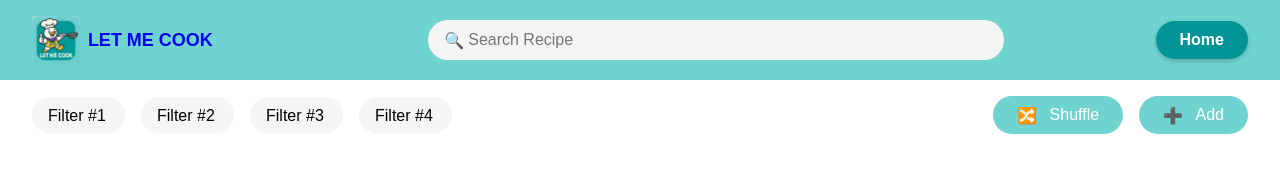
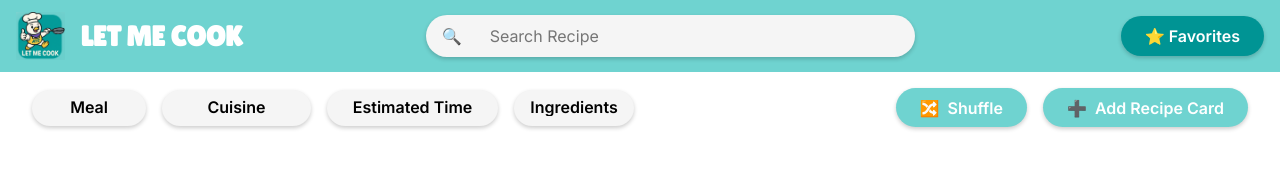
Before and after one commit to cse110-sp25-group8/final-project, a website: page index.html in a window 1280 px wide. Drawn offline with Linux system fonts and the light colour scheme.

Commit message:
added styling

```diff
--- a/css/index.css
+++ b/css/index.css
@@ -1,3 +1,6 @@
+@import url('https://fonts.googleapis.com/css2?family=Inter:ital,opsz,wght@0,14..32,100..900;1,14..32,100..900&display=swap');
+@import url('https://fonts.googleapis.com/css2?family=Lilita+One&display=swap');
+
 :root {
     --color-background: #ffffff;
     --color-accent: #00b8b8;
@@ -5,12 +8,16 @@
     --color-text: #000000;
     --font-sm: 0.875rem;
     --font-md: 1rem;
-    --font-lg: 1.125rem;
+    --font-lg: 1.75rem;
   }
+
 
   body {
     margin: 0;
     font-family: Arial, sans-serif;
+    font-optical-sizing: auto;
+    font-weight: bold;
+    font-style: normal;
     background: var(--color-background);
     color: var(--color-text);
   }
@@ -20,7 +27,7 @@
     align-items: center;
     justify-content: space-between;
     background: var(--color-accent-light);
-    padding: 1rem 2rem;
+    padding: 0.75rem 1rem;
   }
 
   .logo-section {
@@ -31,18 +38,20 @@
 
   .logo-section img {
     height: 3rem;
-    margin-right: 0.5rem;
+    margin-right: 1rem;
   }
 
   .logo-section span {
     font-size: var(--font-lg);
-    font-weight: bold;
+    font-family: "Lilita One", sans-serif;
+    color: white;
+
   }
   .search-bar {
     position: relative;
     flex: 1;
     max-width: 40vw;
-    margin: 0 2rem;
+    margin: 0 rem;
   }
 
   .search-bar::before {
@@ -56,26 +65,33 @@
   }
 
   .search-bar input {
-    width: 100%;
-    padding: 0.7rem 1.5rem 0.7rem 2.5rem;
+    width: 80%;
+    padding: 0.7rem 1rem 0.7rem 4rem;
     border: none;
     border-radius: 999px;
+    font-family: 'Inter', sans-serif;
     font-size: var(--font-md);
     background-color: #f5f5f5;
+    box-shadow: 0 2px 4px rgba(0, 0, 0, 0.2);
   }
 
-  .button-home {
+  .btn-favorite {
     background-color: #009494;
     color: white;
     padding: 0.6rem 1.5rem;
     border: none;
     border-radius: 999px;
-    font-weight: bold;
+    font-family: 'Inter', sans-serif;
+    font-weight: 600;
     font-size: var(--font-md);
     box-shadow: 0 2px 4px rgba(0, 0, 0, 0.2);
     cursor: pointer;
   }
 
+  .btn-favorite::before {
+    content: "⭐ ";
+    font-size: var(--font-md);
+  }
 
   .sub-nav {
     display: flex;
@@ -95,8 +111,12 @@
   .btn-filter {
     padding: 0.6rem 1rem;
     background-color: #f5f5f5;
+    text-align: center;
     border: none;
     border-radius: 999px;
+    box-shadow: 0 2px 4px rgba(0, 0, 0, 0.2);
+    font-family: 'Inter', sans-serif;
+    font-weight: 600;
     font-size: var(--font-md);
     cursor: pointer;
     appearance: none;
@@ -116,19 +136,24 @@
     color: white;
     border: none;
     border-radius: 999px;
+    box-shadow: 0 2px 4px rgba(0, 0, 0, 0.2);
     padding: 0.6rem 1.5rem;
+    font-family: 'Inter', sans-serif;
+    font-weight: 600;
     font-size: var(--font-md);
     cursor: pointer;
   }
 
   .btn-shuffle::before {
-    content: "🔀 ";
+    content: "🔀";
     font-size: var(--font-md);
     vertical-align: middle;
   }
 
   .btn-add::before {
-    content: "➕ ";
+    content: "➕";
+    font-family: 'Inter', sans-serif;
+    font-weight: 600;
     font-size: var(--font-md);
     vertical-align: middle;
   }
--- a/index.html
+++ b/index.html
@@ -3,6 +3,7 @@
 <head>
   <meta charset="UTF-8" />
   <meta name="viewport" content="width=device-width, initial-scale=1.0"/>
+  <link href='https://fonts.googleapis.com/css?family=Montserrat' rel='stylesheet'>
   <title>Let Me Cook - Home</title>
   <link rel="stylesheet" href="css/index.css">
 </head>
@@ -12,7 +13,7 @@
             <!-- Top navigation bar containing logo, search, and favorite button -->
             <nav class="top-nav">
                 <a href="/" class="logo-section">
-                    <img src="recipe.png" alt="Logo" />
+                    <img src="icons\recipe.png" alt="Logo" />
                     <span>LET ME COOK</span>
                 </a>
 
@@ -20,7 +21,7 @@
                     <input type="text" placeholder="Search Recipe" />
                   </div>
 
-                <button class="button-home" type="button">Home</button>
+                <button class="btn-favorite" type="button">Favorites</button>
             </nav>
 
 
@@ -29,34 +30,39 @@
                 <ul class="filters">
                     <li>
                         <select class="btn-filter" name="filter1">
-                            <option disabled selected>Filter #1</option>
-                            <option>Option 1</option>
-                            <option>Option 2</option>
-                            <option>Option 3</option>
+                            <option disabled selected>Meal</option>
+                            <option>Breakfast</option>
+                            <option>Lunch</option>
+                            <option>Dinner</option>
+                            <option>Deserts</option>
+                            <option>Snacks</option>
+                            <option>Beverages</option>
                         </select>
                     </li>
                     <li>
                         <select class="btn-filter" name="filter2">
-                            <option disabled selected>Filter #2</option>
-                            <option>Option 1</option>
-                            <option>Option 2</option>
-                            <option>Option 3</option>
+                            <option disabled selected>Cuisine</option>
+                            <option>Asian</option>
+                            <option>European</option>
+                            <option>Latin American</option>
+                            <option>African</option>
+                            <option>Middle Eastern</option>
                         </select>
                     </li>
                     <li>
                         <select class="btn-filter" name="filter 3">
-                            <option disabled selected>Filter #3</option>
-                            <option>Option 1</option>
-                            <option>Option 2</option>
-                            <option>Option 3</option>
+                            <option disabled selected>Estimated Time</option>
+                            <option> Under 30 minutes </option>
+                            <option> Under 1 Hour</option>
+                            <option> Over 1 Hour</option>
                         </select>
                     </li>
                     <li>
                         <select class="btn-filter" name="filter4">
-                            <option disabled selected>Filter #4</option>
-                            <option>Option 1</option>
-                            <option>Option 2</option>
-                            <option>Option 3</option>
+                            <option disabled selected>Ingredients</option>
+                            <option>Meat</option>
+                            <option>Vegetables</option>
+                            <option>Dairy</option>
                         </select>
                     </li>
                 </ul>
@@ -64,7 +70,7 @@
                 <!-- Action buttons (Shuffle/Add) -->
                 <div class="actions">
                     <button class="btn-shuffle" type="button">Shuffle</button>
-                    <button class="btn-add" type="button">Add</button>
+                    <button class="btn-add" type="button">Add Recipe Card</button>
 
                 </div>
 
```
Also changed, not shown: icons/recipe.png (added), recipe.png (deleted).
